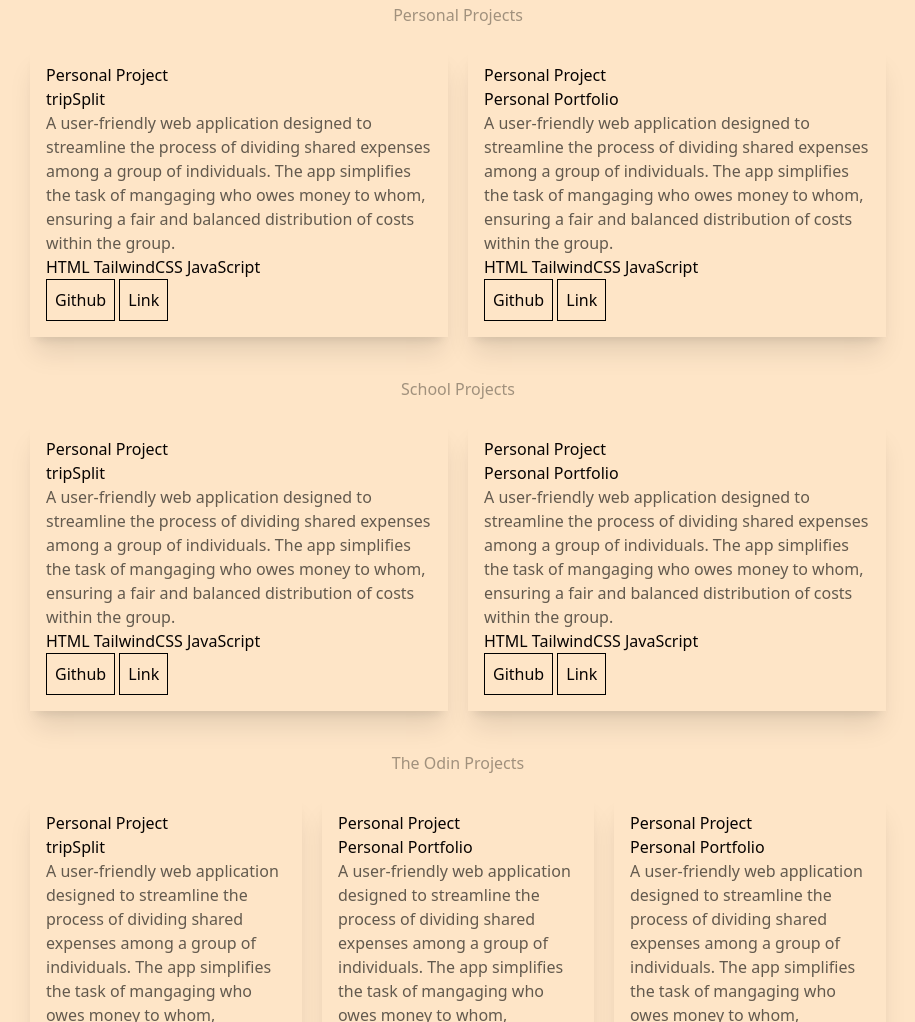
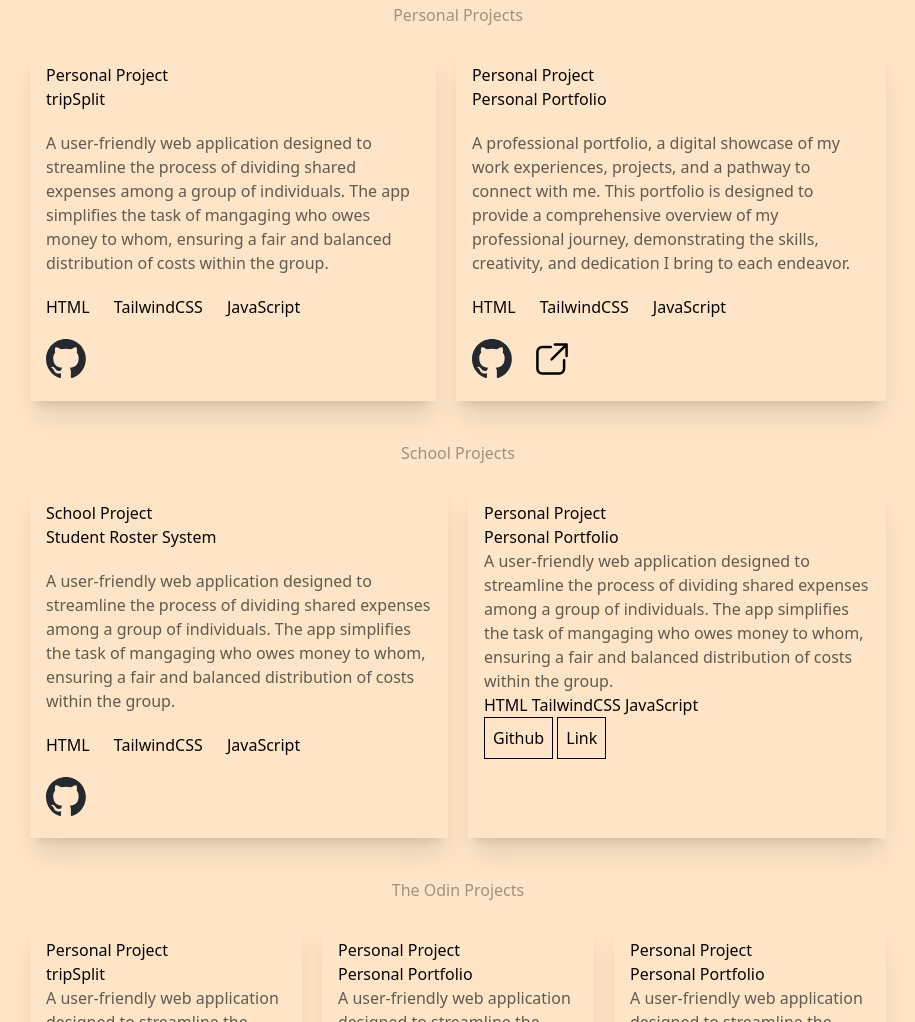
Before and after one commit to noname1112392/profile-website, a website: page index.html in a window 1280 px wide. Shown: the part 3467-4489 px from the top of the page, without its empty margins (182-1097 px from the left). Drawn offline with Linux system fonts and the light colour scheme.

Commit message:
Add links and link imgs for personal project section

```diff
--- a/index.html
+++ b/index.html
@@ -306,7 +306,7 @@
                             <!-- Projects container -->
                             <div class="space-y-5 md:space-y-0 md:flex md:justify-evenly md:space-x-5">
                                 <!-- First project -->
-                                <div class="shadow-xl p-4">
+                                <div class="shadow-xl p-4 space-y-5">
                                     <!-- Heading -->
                                     <div>
                                         <h4>Personal Project</h4>
@@ -323,7 +323,7 @@
                                         </span>
                                     </div>
                                     <!-- Techs that are used for the project -->
-                                    <div>
+                                    <div class="space-x-5">
                                         <span>
                                             HTML
                                         </span>
@@ -336,12 +336,17 @@
                                     </div>
                                     <!-- Links -->
                                     <div>
-                                        <button class="border border-black p-2"><a href="#">Github</a></button>
-                                        <button class="border border-black p-2"><a href="#">Link</a></button>
+                                        <div class="">
+                                            <button class="">
+                                                <a href="https://github.com/noname1112392/TripSplit" target="_blank">
+                                                    <img src="img/github-mark.svg" alt="GitHub" class="w-10 ficon">
+                                                </a>
+                                            </button>
+                                        </div>
                                     </div>
                                 </div>
                                 <!-- Second project -->
-                                <div class="shadow-xl p-4">
+                                <div class="shadow-xl p-4 space-y-5">
                                     <!-- Heading -->
                                     <div>
                                         <h4>Personal Project</h4>
@@ -350,15 +355,16 @@
                                     <!-- Description -->
                                     <div class="text-[#635A4E]">
                                         <span>
-                                            A user-friendly web application designed to streamline the process of
-                                            dividing
-                                            shared expenses among a group of individuals. The app simplifies the task of
-                                            mangaging who owes money to whom,
-                                            ensuring a fair and balanced distribution of costs within the group.
+                                            A professional portfolio, a digital showcase of my work experiences,
+                                            projects,
+                                            and a pathway to connect with me. This portfolio is designed to provide
+                                            a comprehensive overview of my professional journey,
+                                            demonstrating the skills, creativity, and dedication I bring to each
+                                            endeavor.
                                         </span>
                                     </div>
                                     <!-- Techs that are used for the project -->
-                                    <div>
+                                    <div class="space-x-5">
                                         <span>
                                             HTML
                                         </span>
@@ -370,9 +376,21 @@
                                         </span>
                                     </div>
                                     <!-- Links -->
-                                    <div>
-                                        <button class="border border-black p-2"><a href="#">Github</a></button>
-                                        <button class="border border-black p-2"><a href="#">Link</a></button>
+                                    <div class="flex space-x-5">
+                                        <div class="">
+                                            <button class="">
+                                                <a href="https://github.com/noname1112392/TripSplit" target="_blank">
+                                                    <img src="img/github-mark.svg" alt="GitHub" class="w-10 ficon">
+                                                </a>
+                                            </button>
+                                        </div>
+                                        <div class="">
+                                            <button class="">
+                                                <a href="https://profile-website-6zqf.vercel.app/" target="_blank">
+                                                    <img src="img/icons8-link.svg" alt="GitHub" class="w-10 ficon">
+                                                </a>
+                                            </button>
+                                        </div>
                                     </div>
                                 </div>
                             </div>
@@ -387,11 +405,11 @@
                                 <!-- Projects container -->
                                 <div class="space-y-5 md:space-y-0 md:flex md:justify-evenly md:space-x-5">
                                     <!-- First project -->
-                                    <div class="shadow-xl p-4">
+                                    <div class="shadow-xl p-4 space-y-5">
                                         <!-- Heading -->
                                         <div>
-                                            <h4>Personal Project</h4>
-                                            <h2>tripSplit</h2>
+                                            <h4>School Project</h4>
+                                            <h2>Student Roster System</h2>
                                         </div>
                                         <!-- Description -->
                                         <div class="text-[#635A4E]">
@@ -405,7 +423,7 @@
                                             </span>
                                         </div>
                                         <!-- Techs that are used for the project -->
-                                        <div>
+                                        <div class="space-x-5">
                                             <span>
                                                 HTML
                                             </span>
@@ -418,8 +436,14 @@
                                         </div>
                                         <!-- Links -->
                                         <div>
-                                            <button class="border border-black p-2"><a href="#">Github</a></button>
-                                            <button class="border border-black p-2"><a href="#">Link</a></button>
+                                            <div class="">
+                                                <button class="">
+                                                    <a href="https://github.com/noname1112392/TripSplit"
+                                                        target="_blank">
+                                                        <img src="img/github-mark.svg" alt="GitHub" class="w-10 ficon">
+                                                    </a>
+                                                </button>
+                                            </div>
                                         </div>
                                     </div>
                                     <!-- Second project -->
@@ -620,7 +644,8 @@
             <!-- Footer section -->
             <footer class="min-h-48 flex justify-center items-center" id="footer-section">
                 <!-- Content Container -->
-                <div class="space-y-5 mt-[20%] md:mt-[20%] mb-[2%] md:mx-[10%] lg:mx-[15%] xl:mx-[20%] 2xl:mx-[25%] 3xl:mx-[30%]">
+                <div
+                    class="space-y-5 mt-[20%] md:mt-[20%] mb-[2%] md:mx-[10%] lg:mx-[15%] xl:mx-[20%] 2xl:mx-[25%] 3xl:mx-[30%]">
                     <!-- Links Container -->
                     <div class="space-x-5 flex justify-center items-center">
                         <!-- Git -->
```
